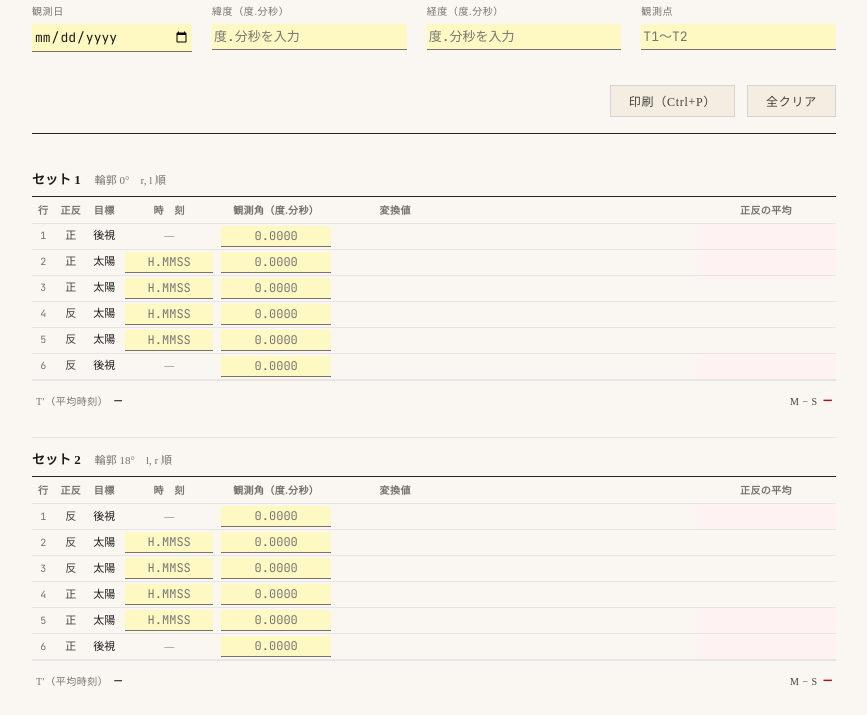
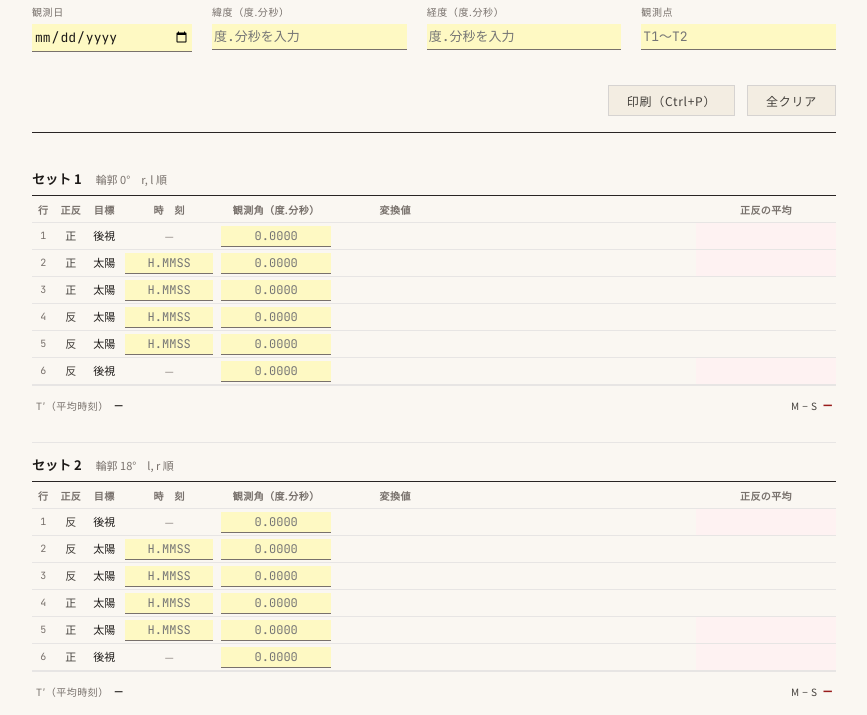
Before and after one commit to yzrswork/-surveying_projects, a plain HTML site: page taiyou_kansoku.html in a window 1280 px wide. Shown: the part 97-812 px from the top of the page, without its empty margins (206-1073 px from the left). Drawn offline with Linux system fonts and the light colour scheme.

Commit message:
taiyou_kansoku: 和文フォントを明朝からゴシック体へ変更
- 見出し・ラベル・ボタンなどの和文を Noto Serif JP(明朝) → Noto Sans JP(ゴシック)
  - 未読込時のフォールバック: ヒラギノ角ゴ / 游ゴシック / メイリオ / sans-serif
- 数値は桁揃えのため JetBrains Mono のまま
- 画面・印刷とも適用。A4 1枚に収まることを確認

Co-Authored-By: Claude Opus 5.5 <noreply@anthropic.com>
Claude-Session: https://claude.ai/code/session_01PVXFkMpuFkuorRvYfRJj3B

```diff
--- a/taiyou_kansoku.html
+++ b/taiyou_kansoku.html
@@ -6,7 +6,7 @@
 <title>太陽による真北方向角の観測手簿</title>
 <link rel="preconnect" href="https://fonts.googleapis.com">
 <link rel="preconnect" href="https://fonts.gstatic.com" crossorigin>
-<link href="https://fonts.googleapis.com/css2?family=Noto+Serif+JP:wght@400;500;600;700&family=JetBrains+Mono:wght@400;500;600&display=swap" rel="stylesheet">
+<link href="https://fonts.googleapis.com/css2?family=Noto+Sans+JP:wght@400;500;600;700&family=JetBrains+Mono:wght@400;500;600&display=swap" rel="stylesheet">
 <style>
 :root {
   --paper:            #faf7f2;
@@ -22,12 +22,13 @@
   --accent:           #991b1b;
   --accent-bg:        #fef2f2;
   --error:            #dc2626;
+  --font-sans: 'Noto Sans JP', 'Hiragino Sans', 'Hiragino Kaku Gothic ProN', 'Yu Gothic', YuGothic, Meiryo, sans-serif;
 }
 
 *, *::before, *::after { box-sizing: border-box; margin: 0; padding: 0; }
 
 body {
-  font-family: 'Noto Serif JP', 'Yu Mincho', serif;
+  font-family: var(--font-sans);
   background: var(--paper);
   color: var(--ink);
   font-size: 14px;
@@ -106,7 +107,7 @@ body {
 
 /* ── Buttons ── */
 button {
-  font-family: 'Noto Serif JP', serif;
+  font-family: var(--font-sans);
   font-size: 12px;
   padding: 6px 18px;
   border: 1px solid var(--rule-soft);
@@ -488,7 +489,7 @@ input.is-error {
     line-height: 1.1;
     border-bottom: 0.5pt solid #000;
     white-space: nowrap;
-    font-family: 'Noto Serif JP', serif;
+    font-family: var(--font-sans);
     font-weight: 400;
   }
   .obs-table td {
@@ -559,7 +560,7 @@ input.is-error {
   }
   .set-summary .s-label {
     font-size: 6.5pt;
-    font-family: 'Noto Serif JP', serif;
+    font-family: var(--font-sans);
     color: #000;
     margin-right: 4px;
     white-space: nowrap;
```
